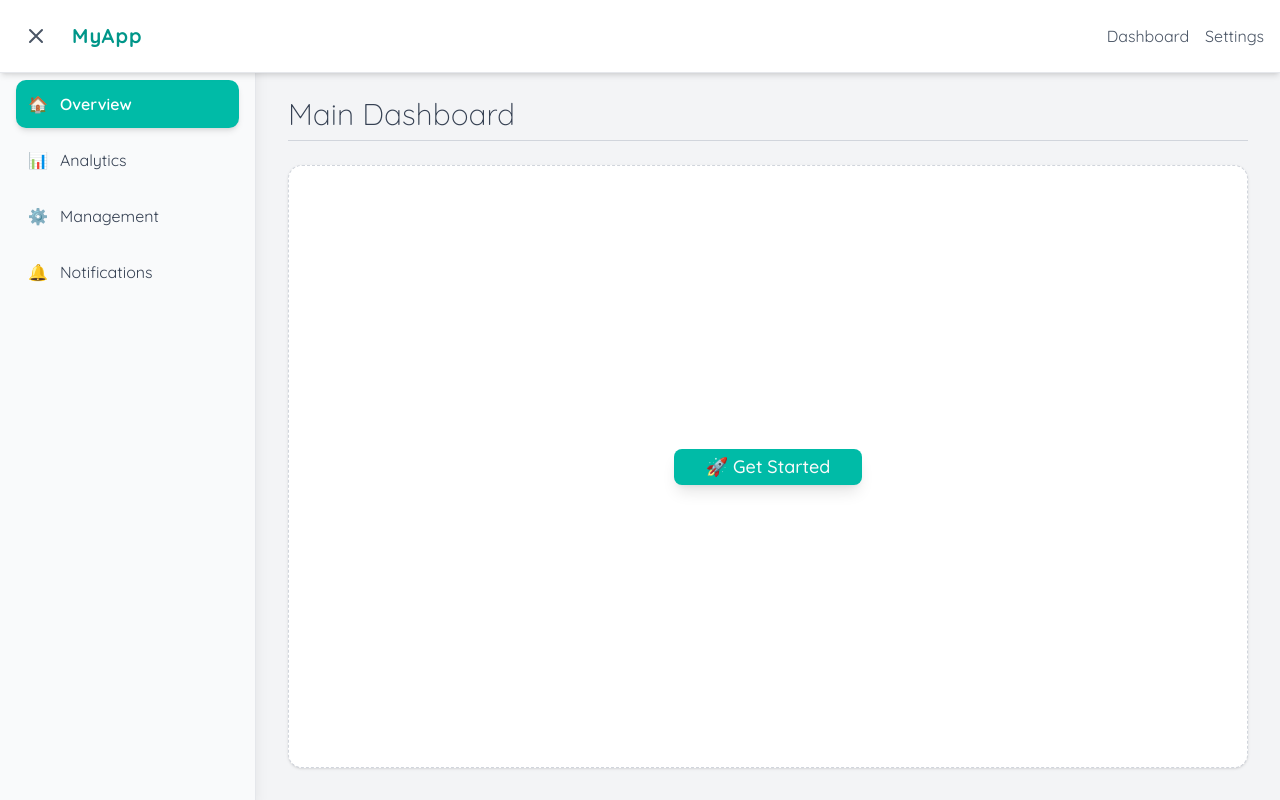
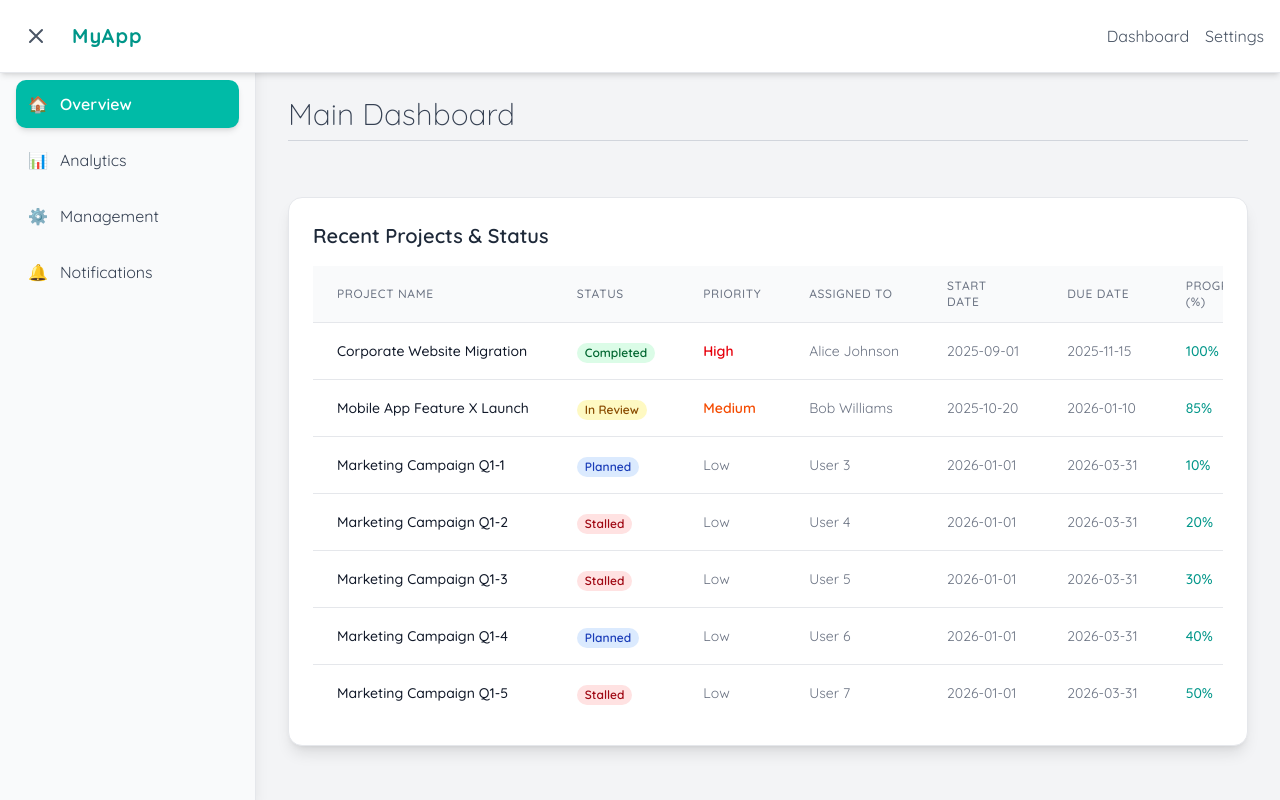
Before and after one commit to NhatTrung1999/auto-report, a React app in the folder frontend/: page / in a window 1280 px wide. Built offline with nearby package versions, Linux system fonts and the light colour scheme; the HTML template or start-up script is replaced by a standard one.

Commit message:
responsive

```diff
--- a/frontend/src/App.tsx
+++ b/frontend/src/App.tsx
@@ -1,4 +1,4 @@
-import { Button } from "@/components/ui/button";
+// import { Button } from '@/components/ui/button';
 import React, { useState } from 'react';
 
 // --- TYPE DECLARATIONS (TypeScript) ---
@@ -10,43 +10,44 @@ interface HeaderProps {
 
 interface SidebarProps {
   isOpen: boolean;
+  setClose: () => void; // 👈 Mới: Hàm để đóng sidebar
 }
 
 interface SidebarItemProps {
   icon: string;
-  label: string; // Updated label to English
+  label: string;
   active?: boolean;
 }
 
 // --- CORE COMPONENTS ---
 
-// 1. Sidebar Item Component
-const SidebarItem: React.FC<SidebarItemProps> = ({ icon, label, active = false }) => (
+const SidebarItem: React.FC<SidebarItemProps> = ({
+  icon,
+  label,
+  active = false,
+}) => (
   <a
     href="#"
     className={`flex items-center p-3 rounded-lg transition duration-200
-      ${active
+      ${
+        active
           ? 'bg-teal-500 text-white font-semibold shadow-md'
           : 'text-gray-700 hover:bg-gray-100'
-      }`
-    }
+      }`}
   >
     <span className="mr-3">{icon}</span>
     {label}
   </a>
 );
 
-// 2. HEADER Component (Labels updated to English)
 const Header: React.FC<HeaderProps> = ({ toggleSidebar, isSidebarOpen }) => (
-  <header className="flex items-center justify-between p-4 bg-white border-b border-gray-200 shadow-md fixed w-full z-20">
+  <header className="flex items-center justify-between p-4 bg-white border-b border-gray-200 shadow-md fixed w-full z-30">
     <div className="flex items-center">
-      {/* Button to toggle the sidebar */}
       <button
         onClick={toggleSidebar}
-        className="p-2 mr-4 text-gray-600 hover:bg-gray-100 rounded-full transition duration-200"
-        title={isSidebarOpen ? "Close Sidebar" : "Open Sidebar"}
+        className="p-2 mr-4 text-gray-600 hover:bg-gray-100 rounded-full transition duration-200" // 👈 Hiện trên mọi màn hình
+        title={isSidebarOpen ? 'Close Sidebar' : 'Open Sidebar'}
       >
-        {/* Toggle Icon */}
         {isSidebarOpen ? (
           <svg className="w-6 h-6" fill="none" stroke="currentColor" viewBox="0 0 24 24" xmlns="http://www.w3.org/2000/svg"><path strokeLinecap="round" strokeLinejoin="round" strokeWidth="2" d="M6 18L18 6M6 6l12 12"></path></svg>
         ) : (
@@ -59,32 +60,178 @@ const Header: React.FC<HeaderProps> = ({ toggleSidebar, isSidebarOpen }) => (
       </div>
     </div>
     <nav className="space-x-4">
-      {/* English Navigation Links */}
-      <a href="#" className="text-gray-600 hover:text-teal-600 transition duration-200">Dashboard</a>
-      <a href="#" className="text-gray-600 hover:text-teal-600 transition duration-200">Settings</a>
+      <a
+        href="#"
+        className="text-gray-600 hover:text-teal-600 transition duration-200"
+      >
+        Dashboard
+      </a>
+      <a
+        href="#"
+        className="text-gray-600 hover:text-teal-600 transition duration-200"
+      >
+        Settings
+      </a>
     </nav>
   </header>
 );
 
-// 3. SIDEBAR Component (Fixed position with Translate animation)
-const Sidebar: React.FC<SidebarProps> = ({ isOpen }) => (
+const Sidebar: React.FC<SidebarProps> = ({ isOpen, setClose }) => ( // 👈 Nhận setClose
+  <>
+    {/* Overlay */}
+    {isOpen && (
+      <div
+        className="fixed inset-0 bg-black opacity-50 z-10 lg:hidden"
+        onClick={setClose} // 👈 Thêm hàm đóng
+      ></div>
+    )}
+
     <aside
       className={`
         w-64 fixed top-0 left-0 bottom-0
         bg-gray-50 text-gray-800 flex flex-col pt-16 border-r border-gray-200
-      shadow-lg z-10
+        shadow-lg z-20
         transition-transform duration-300 ease-in-out
+
+        // Điều khiển bởi isOpen trên mọi màn hình
         ${isOpen ? 'translate-x-0' : '-translate-x-full'}
       `}
     >
       <nav className="p-4 space-y-2">
-      {/* English Sidebar Items */}
         <SidebarItem icon="🏠" label="Overview" active={true} />
         <SidebarItem icon="📊" label="Analytics" />
         <SidebarItem icon="⚙️" label="Management" />
         <SidebarItem icon="🔔" label="Notifications" />
       </nav>
     </aside>
+  </>
+);
+
+const DashboardTable: React.FC = () => (
+  <div className="mt-8 bg-white p-6 rounded-xl shadow-lg border border-gray-200">
+    <h3 className="text-xl font-semibold mb-4 text-gray-800">Recent Projects & Status</h3>
+
+    <div className="overflow-x-auto">
+      <table className="min-w-full divide-y divide-gray-200">
+        <thead className="bg-gray-50">
+          <tr>
+            <th className="px-6 py-3 text-left text-xs font-medium text-gray-500 uppercase tracking-wider">
+              Project Name
+            </th>
+            <th className="px-6 py-3 text-left text-xs font-medium text-gray-500 uppercase tracking-wider">
+              Status
+            </th>
+            <th className="px-6 py-3 text-left text-xs font-medium text-gray-500 uppercase tracking-wider">
+              Priority
+            </th>
+            <th className="px-6 py-3 text-left text-xs font-medium text-gray-500 uppercase tracking-wider">
+              Assigned To
+            </th>
+            <th className="px-6 py-3 text-left text-xs font-medium text-gray-500 uppercase tracking-wider">
+              Start Date
+            </th>
+            <th className="px-6 py-3 text-left text-xs font-medium text-gray-500 uppercase tracking-wider">
+              Due Date
+            </th>
+            <th className="px-6 py-3 text-left text-xs font-medium text-gray-500 uppercase tracking-wider">
+              Progress (%)
+            </th>
+            <th className="px-6 py-3 text-left text-xs font-medium text-gray-500 uppercase tracking-wider">
+              Last Update
+            </th>
+          </tr>
+        </thead>
+        <tbody className="bg-white divide-y divide-gray-200">
+          <tr className="hover:bg-gray-50">
+            <td className="px-6 py-4 whitespace-nowrap text-sm font-medium text-gray-900">
+              Corporate Website Migration
+            </td>
+            <td className="px-6 py-4 whitespace-nowrap">
+              <span className="px-2 inline-flex text-xs leading-5 font-semibold rounded-full bg-green-100 text-green-800">
+                Completed
+              </span>
+            </td>
+            <td className="px-6 py-4 whitespace-nowrap text-sm text-red-600 font-semibold">
+              High
+            </td>
+            <td className="px-6 py-4 whitespace-nowrap text-sm text-gray-500">
+              Alice Johnson
+            </td>
+            <td className="px-6 py-4 whitespace-nowrap text-sm text-gray-500">
+              2025-09-01
+            </td>
+            <td className="px-6 py-4 whitespace-nowrap text-sm text-gray-500">
+              2025-11-15
+            </td>
+            <td className="px-6 py-4 whitespace-nowrap text-sm font-medium text-teal-600">
+              100%
+            </td>
+            <td className="px-6 py-4 whitespace-nowrap text-sm text-gray-500">
+              1 day ago
+            </td>
+          </tr>
+          <tr className="hover:bg-gray-50">
+            <td className="px-6 py-4 whitespace-nowrap text-sm font-medium text-gray-900">
+              Mobile App Feature X Launch
+            </td>
+            <td className="px-6 py-4 whitespace-nowrap">
+              <span className="px-2 inline-flex text-xs leading-5 font-semibold rounded-full bg-yellow-100 text-yellow-800">
+                In Review
+              </span>
+            </td>
+            <td className="px-6 py-4 whitespace-nowrap text-sm text-orange-600 font-semibold">
+              Medium
+            </td>
+            <td className="px-6 py-4 whitespace-nowrap text-sm text-gray-500">
+              Bob Williams
+            </td>
+            <td className="px-6 py-4 whitespace-nowrap text-sm text-gray-500">
+              2025-10-20
+            </td>
+            <td className="px-6 py-4 whitespace-nowrap text-sm text-gray-500">
+              2026-01-10
+            </td>
+            <td className="px-6 py-4 whitespace-nowrap text-sm font-medium text-teal-600">
+              85%
+            </td>
+            <td className="px-6 py-4 whitespace-nowrap text-sm text-gray-500">
+              1 hour ago
+            </td>
+          </tr>
+          {[...Array(5)].map((_, index) => (
+            <tr key={index + 3} className="hover:bg-gray-50">
+              <td className="px-6 py-4 whitespace-nowrap text-sm font-medium text-gray-900">
+                Marketing Campaign Q1-{index + 1}
+              </td>
+              <td className="px-6 py-4 whitespace-nowrap">
+                <span className={`px-2 inline-flex text-xs leading-5 font-semibold rounded-full ${index % 3 === 0 ? 'bg-blue-100 text-blue-800' : 'bg-red-100 text-red-800'}`}>
+                  {index % 3 === 0 ? 'Planned' : 'Stalled'}
+                </span>
+              </td>
+              <td className="px-6 py-4 whitespace-nowrap text-sm text-gray-500">
+                Low
+              </td>
+              <td className="px-6 py-4 whitespace-nowrap text-sm text-gray-500">
+                User {index + 3}
+              </td>
+              <td className="px-6 py-4 whitespace-nowrap text-sm text-gray-500">
+                2026-01-01
+              </td>
+              <td className="px-6 py-4 whitespace-nowrap text-sm text-gray-500">
+                2026-03-31
+              </td>
+              <td className="px-6 py-4 whitespace-nowrap text-sm font-medium text-teal-600">
+                {10 + index * 10}%
+              </td>
+              <td className="px-6 py-4 whitespace-nowrap text-sm text-gray-500">
+                3 days ago
+              </td>
+            </tr>
+          ))}
+        </tbody>
+      </table>
+    </div>
+  </div>
 );
 
 // --- MAIN APP COMPONENT ---
@@ -93,44 +240,39 @@ const App: React.FC = () => {
   const [isSidebarOpen, setIsSidebarOpen] = useState(true);
 
   const toggleSidebar = () => {
-    setIsSidebarOpen(prev => !prev);
+    setIsSidebarOpen((prev) => !prev);
   };
 
-  const sidebarWidthClass = 'ml-64';
+  const closeSidebar = () => {
+    setIsSidebarOpen(false);
+  };
+
+  const sidebarWidthClass = 'lg:ml-64';
 
   return (
     <div className="flex min-h-svh flex-col bg-gray-100 text-gray-800">
-
       <Header toggleSidebar={toggleSidebar} isSidebarOpen={isSidebarOpen} />
 
       <div className="flex flex-1 pt-16">
+        <Sidebar isOpen={isSidebarOpen} setClose={closeSidebar} />
 
-        <Sidebar isOpen={isSidebarOpen} />
-
-        {/* MAIN CONTENT (Offset by Sidebar width) */}
         <main
           className={`
             flex flex-1 flex-col p-8 overflow-y-auto
             transition-all duration-300 ease-in-out
-            ${isSidebarOpen ? sidebarWidthClass : 'ml-0'}
+            ml-0
+            ${isSidebarOpen ? sidebarWidthClass : 'lg:ml-0'}
           `}
         >
+          <h2 className="text-3xl font-light mb-6 text-gray-700 border-b border-gray-300 pb-2">
+            Main Dashboard
+          </h2>
 
-          {/* English Main Title */}
-          <h2 className="text-3xl font-light mb-6 text-gray-700 border-b border-gray-300 pb-2">Main Dashboard</h2>
-
-          <div className="flex flex-1 items-center justify-center border border-dashed border-gray-300 rounded-xl p-10 bg-white shadow-sm">
-            {/* English Button Text */}
-            <Button className="px-8 py-4 text-lg bg-teal-500 hover:bg-teal-600 transition duration-300 shadow-lg">
-                🚀 Get Started
-            </Button>
-          </div>
-
+          <DashboardTable />
         </main>
       </div>
-
     </div>
-  )
-}
+  );
+};
 
 export default App;
```
Lines whose indentation alone changed are shown as unchanged.
